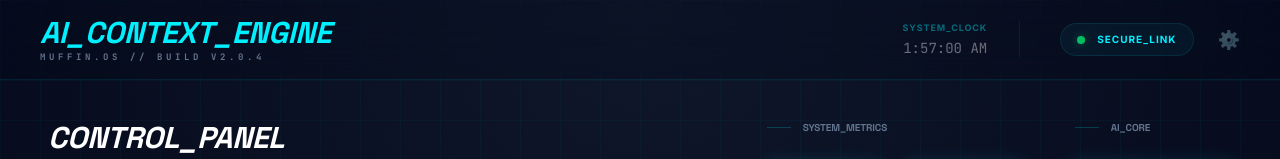
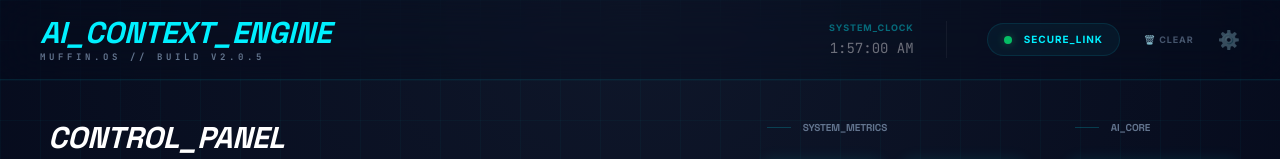
Before and after one commit to yskhub/rag-a-muffin, a React (Vite) app in the folder frontend/: page /admin in a window 1280 px wide. Shown: the top 159 px of the page. Built offline with nearby package versions, Linux system fonts and the light colour scheme; no server answers.

Commit message:
Upgrade: Switch to Gemini 2.0 Flash, add retry backoff, add Clear Chat button, bump to v2.0.5

```diff
--- a/frontend/src/components/layout/Header.jsx
+++ b/frontend/src/components/layout/Header.jsx
@@ -1,9 +1,11 @@
 import React, { useState, useEffect } from 'react';
 import StatusDot from "../ui/StatusDot";
 import { Link } from 'react-router-dom';
+import useChatStore from '../../store/chatStore';
 
 export default function Header() {
     const [time, setTime] = useState(new Date().toLocaleTimeString());
+    const clearMessages = useChatStore((s) => s.clearMessages);
 
     useEffect(() => {
         const t = setInterval(() => setTime(new Date().toLocaleTimeString()), 1000);
@@ -16,7 +18,7 @@ export default function Header() {
                 <h1 className="text-3xl font-heading font-black text-primary tracking-widest uppercase italic">
                     AI_CONTEXT_ENGINE
                 </h1>
-                <p className="text-[9px] font-mono font-bold text-slate-500 tracking-[0.4em] uppercase">Muffin.OS // Build v2.0.4</p>
+                <p className="text-[9px] font-mono font-bold text-slate-500 tracking-[0.4em] uppercase">Muffin.OS // Build v2.0.5</p>
             </div>
 
             <div className="flex items-center gap-10">
@@ -30,6 +32,13 @@ export default function Header() {
                         <StatusDot status="active" />
                         <span className="text-[10px] font-bold tracking-widest text-primary uppercase">Secure_Link</span>
                     </div>
+                    <button
+                        onClick={clearMessages}
+                        className="text-[9px] font-bold text-slate-600 hover:text-red-400 uppercase tracking-widest transition-colors"
+                        title="Clear chat history"
+                    >
+                        🗑️ Clear
+                    </button>
                     <Link to="/admin" className="text-lg opacity-40 hover:opacity-100 transition-opacity">⚙️</Link>
                 </div>
             </div>
```
Also changed, not shown: 1 other file (tests, documents, lock files or other folders).
